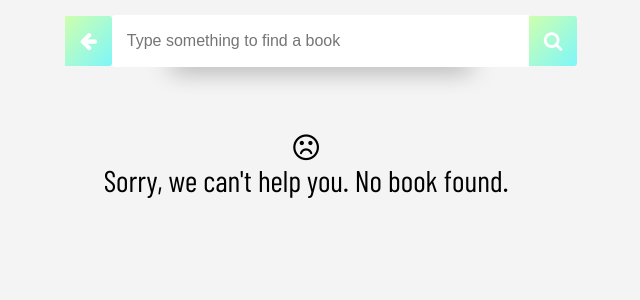
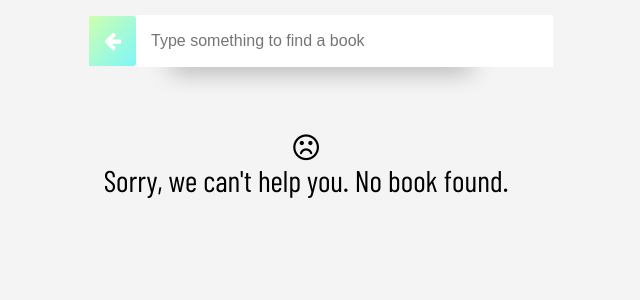
Before and after one commit to mrangel-jr/myreads, a React (Create React App) app: page /search in a window 1280 px wide. Shown: the top 300 px of the page, without its empty margins (334-974 px from the left). Built offline with nearby package versions, Linux system fonts and the light colour scheme; no server answers.

Commit message:
Atualizaç;ao para atender a review do projeto

```diff
--- a/src/Components/Header/header.css
+++ b/src/Components/Header/header.css
@@ -30,3 +30,14 @@ div {
   text-align: center;
   justify-content: center;
 }
+
+@media screen and (min-width: 1800px) {
+  .text-logo {
+    font-size: 6vw;
+    top:0;
+  }
+
+  .diagonal-gradient {
+    height: 320px;
+  }
+}
--- a/src/Components/SearchBar/index.js
+++ b/src/Components/SearchBar/index.js
@@ -14,11 +14,11 @@ class SearchBar extends Component {
 
   updateQuery(e) {
     this.setState({ query: e.target.value });
+    this.submitQuery();
   }
 
 
-  submitQuery(e) {
-    e.preventDefault();
+  submitQuery() {
     this.props.onSearch(this.state.query);
   }
 
@@ -26,7 +26,7 @@ class SearchBar extends Component {
 
     const {clearSearch} = this.props;
     return (
-      <form className="form-searchbar" onSubmit={this.submitQuery}>
+      <div className="searchbar">
       <Link className="fa fa-arrow-left button-icon" aria-hidden="true" to="/" onClick={() => clearSearch()}/>
         <input
           className="input-data"
@@ -35,8 +35,7 @@ class SearchBar extends Component {
           value={this.state.query}
           onChange={this.updateQuery}
         />
-        <button className="fa fa-search button-icon" aria-hidden="true" type="submit" />
-      </form>
+      </div>
     );
   }
 }
--- a/src/Components/SearchBar/searchbar.css
+++ b/src/Components/SearchBar/searchbar.css
@@ -1,4 +1,4 @@
-.form-searchbar {
+.searchbar {
   position: relative;
   display: flex;
   width: 100%;
```
